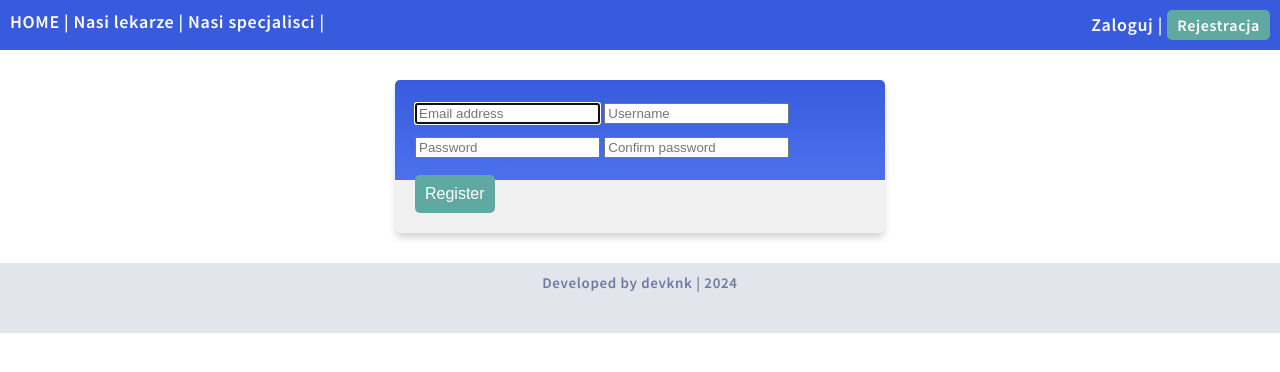
After one commit to devknk/django_med, a Django app: page /account/register/ in a window 1280 px wide. The commit adds this page. Shown: the top 372 px of the page. Run offline with Django 5.2, Linux system fonts and the light colour scheme; some libraries are stand-ins or nearby versions.

Commit message:
Implement registration form for new user account.

```diff
--- /dev/null
+++ b/src/account/forms.py
@@ -0,0 +1,29 @@
+from django import forms
+from django.contrib.auth.forms import UserCreationForm
+from django.contrib.auth import authenticate
+
+from account.models import Account
+
+
+class RegistrationForm(UserCreationForm):
+    email = forms.EmailField(max_length=254, help_text='Required. Add a valid email address.')
+
+    class Meta:
+        model = Account
+        fields = ('email', 'username', 'password1', 'password2',)
+
+    def clean_email(self):
+        email = self.cleaned_data['email'].lower()
+        try:
+            account = Account.objects.exclude(pk=self.instance.pk).get(email=email)
+        except Account.DoesNotExist:
+            return email
+        raise forms.ValidationError('Email "%s" is already in use.' % account)
+
+    def clean_username(self):
+        username = self.cleaned_data['username']
+        try:
+            account = Account.objects.exclude(pk=self.instance.pk).get(username=username)
+        except Account.DoesNotExist:
+            return username
+        raise forms.ValidationError('Username "%s" is already in use.' % username)
--- /dev/null
+++ b/src/account/templates/register.html
@@ -0,0 +1,47 @@
+{% extends "main.html" %}
+{% load static %}
+
+{% block title %}
+Rejestracja nowego uzytkownika
+{% endblock %}
+
+
+{% block content %}
+<div class="container-fluid">
+	<div class="row justify-content-center">
+		<div class="card card-signin">
+		  <div class="card-body">
+		    <form class="form-signin" method="post">{% csrf_token %}
+				<input type="email" name="email" id="inputEmail" class="form-control" placeholder="Email address" required autofocus>
+
+				<input type="text" name="username" id="inputUsername" class="form-control" placeholder="Username" required>
+
+				<input type="password" name="password1" id="inputPassword1" class="form-control" placeholder="Password" required>
+
+				<input type="password" name="password2" id="inputPassword2" class="form-control" placeholder="Confirm password" required>
+
+				{% for field in registration_form %}
+				<p>
+				{% for error in field.errors %}
+				<p style="color: red">{{ error }}</p>
+				{% endfor %}
+				</p>
+				{% endfor %}
+				{% if registration_form.non_field_errors %}
+				<div style="color: red">
+					<p>{{registration_form.non_field_errors}}</p>
+				</div>
+
+				{% endif %}
+				<div>
+					<button class="button_reg" type="submit">Register</button>
+				</div>
+
+
+				</form>
+		  </div>
+		</div>
+
+	</div>
+</div>
+{% endblock %}
--- a/src/account/views.py
+++ b/src/account/views.py
@@ -1,3 +1,32 @@
-from django.shortcuts import render
+from django.shortcuts import render, redirect
+from django.http import HttpResponse
+from django.contrib.auth import login, authenticate
 
-# Create your views here.
+from account.forms import RegistrationForm
+
+
+def register_view(request, *args, **kwargs):
+    user = request.user
+    if user.is_authenticated:
+        return HttpResponse("You are already authenticated as " + str(user.email))
+
+    context = {}
+    if request.POST:
+        form = RegistrationForm(request.POST)
+        if form.is_valid():
+            form.save()
+            email = form.cleaned_data.get('email').lower()
+            raw_password = form.cleaned_data.get('password1')
+            account = authenticate(email=email, password=raw_password)
+            login(request, account)
+            destination = kwargs.get("next")
+            if destination:
+                return redirect(destination)
+            return redirect('index')
+        else:
+            context['registration_form'] = form
+
+    else:
+        form = RegistrationForm()
+        context['registration_form'] = form
+    return render(request, 'register.html', context)
--- a/src/app/templates/snippets/topnav.html
+++ b/src/app/templates/snippets/topnav.html
@@ -10,7 +10,7 @@
 					<a href="#">Wyloguj</a>
 				{% else %}
 					<a href="#">Zaloguj</a> |
-					<a class="button" href="#">Rejestracja</a>
+					<a class="button" href="/account/register">Rejestracja</a>
 				{% endif %}
   </div>
 </div>
--- a/src/app/urls.py
+++ b/src/app/urls.py
@@ -1,6 +1,9 @@
 from django.urls import path
 from django.contrib import admin
 from . import views
+from account.views import (
+    register_view
+)
 
 urlpatterns = [
     path('reservations/reservation/<int:id>', views.single_reservation_view, name='reservation'),
@@ -14,5 +17,6 @@ urlpatterns = [
     path('doctors/details/<int:id>', views.doctors_details_view, name='details'),
     path('specialities/speciality/details/<int:id>', views.doctors_details_view, name='details'),
     path('specialities/speciality/<str:speciality>', views.one_speciality_view, name='spec_list'),
+    path('account/register/', register_view, name='register'),
     path('', views.index_view, name='index'),
 ]
--- a/src/static/staff.css
+++ b/src/static/staff.css
@@ -101,3 +101,45 @@ a:link, a:visited {
 .button:hover {
   background-color: #73DFD2;
 }
+
+/* registaration styles */
+
+.card-signin {
+    width: 100%;
+    background-color: #f1f1f1;
+    background-image: linear-gradient(to bottom, #375BDC, #4D70EF);
+    background-size: 100% 100px;
+    background-repeat: no-repeat;
+    margin: 30px auto;
+    width: 450px;
+    border-radius: 5px;
+    box-shadow: 0 5px 7px -1px rgba(51, 51, 51, 0.23);
+    padding: 20px;
+}
+
+.form-signin input[type="email"] {
+    margin-bottom: 10px;
+    border-bottom-right-radius: 10;
+    border-bottom-left-radius: 10;
+}
+.form-signin input[type="text"] {
+    margin-bottom: 10px;
+    border-bottom-right-radius: 10;
+    border-bottom-left-radius: 10;
+}
+.form-signin input[type="password"] {
+    margin-bottom: -1px;
+    border-top-left-radius: 10;
+    border-top-right-radius: 10;
+}
+.button_reg {
+    display: inline-block;
+    padding: 10px 10px; /* Adjust padding as needed */
+    font-size: 16px; /* Adjust font size as needed */
+    background-color: #60A9A0;
+    color: #ffffff; /* Button text color */
+    border: none; /* Remove default button border */
+    border-radius: 5px; /* Rounded corners */
+    cursor: pointer;
+    transition: background-color 0.3s ease; /* Smooth transition for hover effect */
+}
```
